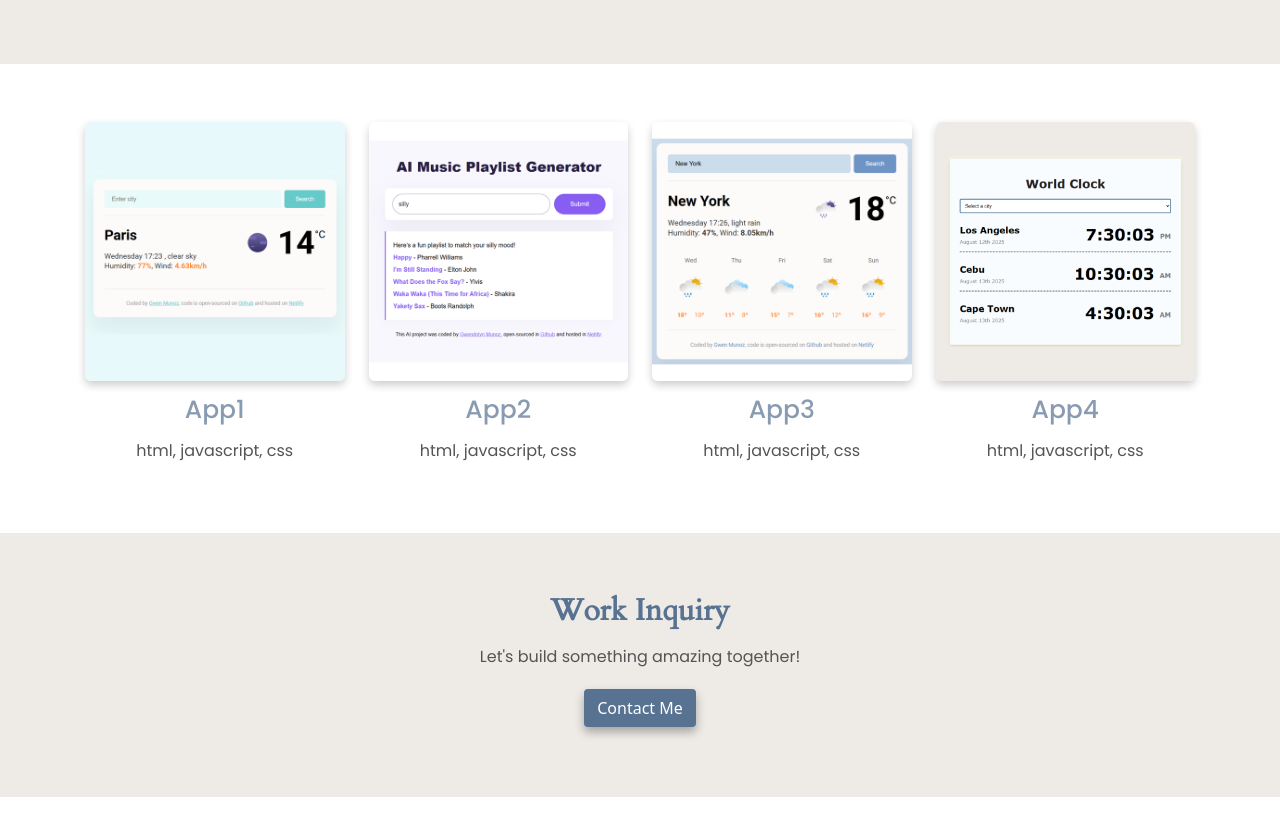
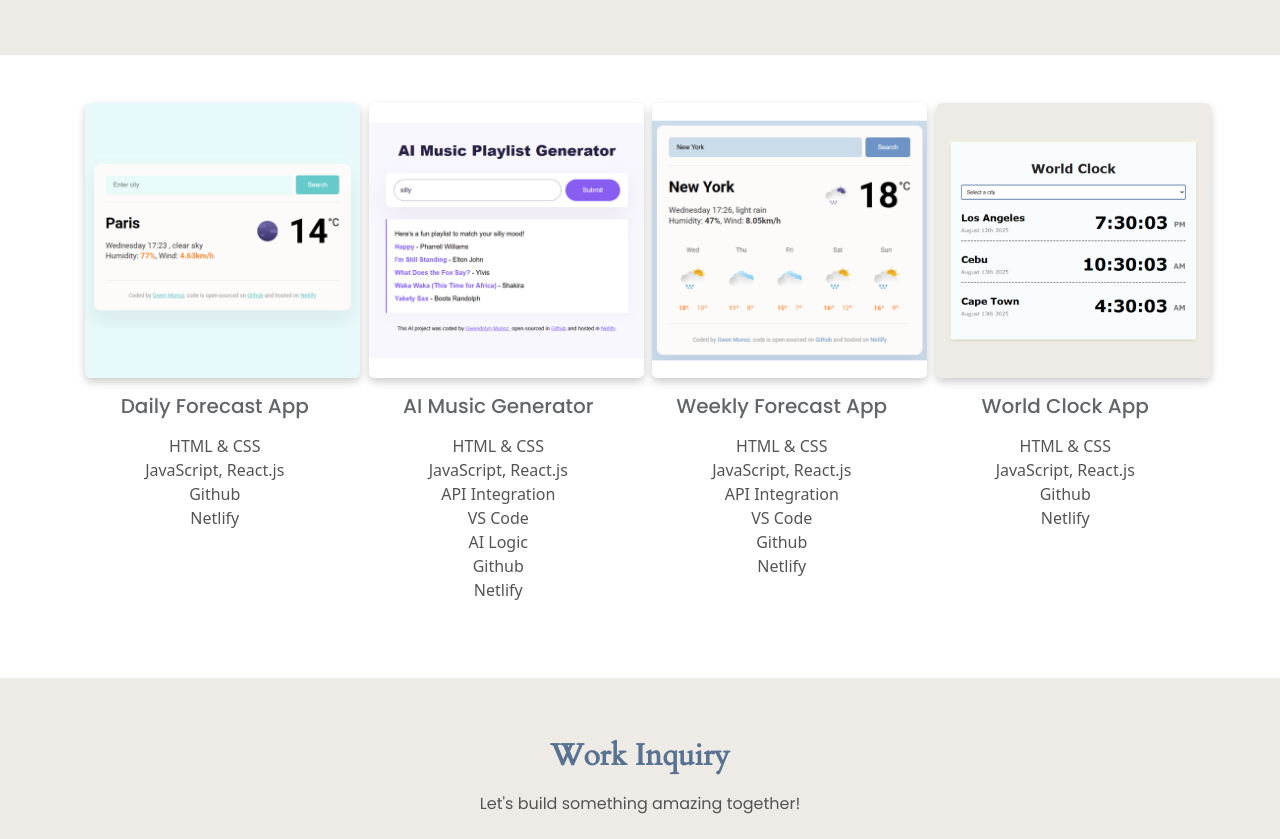
Before and after one commit to GwenCodes/portfolio-shecode-gwen, a website: page work.html in a window 1280 px wide. Shown: the part 410-1249 px from the top of the page. Drawn offline with nearby package versions, Linux system fonts and the light colour scheme.

Commit message:
Revised footer layout, added links

```diff
--- a/portfolio.css
+++ b/portfolio.css
@@ -40,12 +40,6 @@ h2 {
   text-align: center;
 }
 
-h2 a {
-  color: var(--primary-color);
-  text-decoration: none;
-  transition: all 100ms ease-in-out;
-}
-
 h3 {
   font-family: var(--body-font);
   font-size: 18px;
@@ -60,21 +54,58 @@ p {
   font-size: 16px;
   line-height: 1.5;
   margin: 10px 0;
+  margin-left: 60px;
   color: #545454;
+}
+ul {
+  padding-left: 0;
+  margin-left: auto;
+  margin-right: auto;
+  max-width: 200px;
+}
+/* Default: Large screens */
+ul li {
+  list-style-type: none;
+  color: #545454;
+  text-align: center;
+  font-size: 16px;
+}
+
+/* Medium screens: tablets */
+@media (max-width: 992px) {
+  ul li {
+    text-align: center;
+    font-size: 15px;
+  }
+}
+
+/* Small screens: phones */
+@media (max-width: 768px) {
+  ul li {
+    text-align: center;
+    font-size: 14px;
+  }
 }
 
 /* ==========================================================================
    Navigation
    ========================================================================== */
+
 nav {
-  padding: 20px 0;
-  margin-bottom: 0;
+  display: flex;
+  justify-content: space-between;
+  align-items: center;
+  margin-right: 100px;
+  padding: 0 20px;
 }
 
 nav ul {
-  margin-bottom: 0 !important;
+  display: flex;
+  gap: 20px; /* spacing between list items */
+  list-style-type: none;
+  margin: 0;
+  padding: 20px;
 }
-
 nav li {
   display: inline;
   list-style: none;
@@ -180,9 +211,9 @@ nav li a:hover {
   gap: 2rem;
   align-items: center;
   max-width: 1000px;
-  margin: 10px auto;
-  padding: 20px;
+  margin: 0 auto;
 }
+
 @media (max-width: 768px) {
   .profile-grid {
     grid-template-columns: 1fr;
@@ -206,10 +237,22 @@ nav li a:hover {
   max-width: 100%;
   height: auto;
 }
+
 .block img {
-  max-width: 100%;
+  max-width: 275px;
   height: auto;
   display: block;
+  margin: 0 auto;
+}
+.block a {
+  color: rgb(33, 37, 41);
+  font-family: var(--body-font);
+  font-size: 20px;
+  text-decoration: none;
+  transition: all 100ms ease-in-out;
+}
+.block a:hover {
+  color: var(--active-button-color);
 }
 
 .shadow-img {
@@ -271,6 +314,10 @@ footer .contact-box {
   justify-content: center;
   text-align: center;
 }
+footer p {
+  margin: 0;
+  padding: 10px;
+}
 footer h4 {
   font-family: var(--heading-font);
   color: var(--primary-color);
@@ -281,7 +328,7 @@ footer .social-links a {
   font-size: 20px;
   margin: 0 20px;
   color: var(--primary-color);
-  background-color: var(--secondary-color);
+  background-color: white;
   padding: 10px 14px;
   border-radius: 50%;
 }
@@ -329,7 +376,8 @@ footer .social-links a:hover {
 
   /* Navigation */
   nav {
-    padding: 8px 0;
+    padding: 0 20px;
+    margin-right: 30px;
   }
 
   nav ul {
@@ -379,11 +427,6 @@ footer .social-links a:hover {
     flex-direction: column;
     padding: 10px;
     margin: 0 auto;
-  }
-
-  .project-image img {
-    max-width: 100%;
-    height: auto;
   }
 
   /* Buttons */
--- a/work.html
+++ b/work.html
@@ -57,9 +57,21 @@
             alt="project-image"
             class="project-image img-fluid rounded center-align shadow-img" />
           <h2 class="app-heading mb-1 mt-2 text-center">
-            <a href="">App1</a>
+            <a
+              href="https://gm-weather-app-project.netlify.app/"
+              target="_blank"
+              rel="noopener"
+              >Daily Forecast App</a
+            >
           </h2>
-          <p class="text-center">html, javascript, css</p>
+          <p>
+            <ul>
+              <li>HTML & CSS</li>
+              <li>JavaScript, React.js</li>
+              <li>Github</li>
+              <li>Netlify</li>
+            </ul>
+          </p>
         </div>
         <div class="col-md-3">
           <img
@@ -67,9 +79,24 @@
             alt="project-image"
             class="project-image img-fluid rounded center-align shadow-img" />
           <h2 class="app-heading mb-1 mt-2 text-center">
-            <a href="">App2</a>
+            <a
+              href="https://mood-playlist-ai-project.netlify.app/"
+              target="_blank"
+              rel="noopener"
+              >AI Music Generator</a
+            >
           </h2>
-          <p class="text-center">html, javascript, css</p>
+          <p>
+            <ul>
+              <li>HTML & CSS</li>
+              <li>JavaScript, React.js</li>
+              <li>API Integration</li>
+              <li>VS Code</li>
+              <li>AI Logic</li>
+              <li>Github</li>
+              <li>Netlify</li>
+            </ul>
+          </p>
         </div>
         <div class="col-md-3">
           <img
@@ -77,9 +104,23 @@
             alt="project-image"
             class="project-image img-fluid rounded center-align shadow-img" />
           <h2 class="app-heading mb-1 mt-2 text-center">
-            <a href="">App3</a>
+            <a
+              href="https://gm-weekly-weather-forecast.netlify.app/"
+              target="_blank"
+              rel="noopener"
+              >Weekly Forecast App</a
+            >
           </h2>
-          <p class="text-center">html, javascript, css</p>
+          <p>
+            <ul>
+              <li>HTML & CSS</li>
+              <li>JavaScript, React.js</li>
+              <li>API Integration</li>
+              <li>VS Code</li>
+              <li>Github</li>
+              <li>Netlify</li>
+            </ul>
+          </p>
         </div>
         <div class="col-md-3">
           <img
@@ -87,9 +128,21 @@
             alt="project-image"
             class="project-image img-fluid rounded center-align shadow-img" />
           <h2 class="app-heading mb-1 mt-2 text-center">
-            <a href="">App4</a>
+            <a
+              href="https://world-clock-gmunoz.netlify.app/"
+              target="_blank"
+              rel="noopener"
+              >World Clock App</a
+            >
           </h2>
-          <p class="text-center">html, javascript, css</p>
+          <p>
+            <ul>
+              <li>HTML & CSS</li>
+              <li>JavaScript, React.js</li>
+              <li>Github</li>
+              <li>Netlify</li>
+            </ul>
+          </p>
         </div>
       </div>
     </div>
@@ -97,23 +150,20 @@
   <footer>
     <div class="contact-box d-flex justify-content-between align-items-center">
       <div>
-        <h4 class="mb-3 fw-bold">Work Inquiry</h4>
+        <h4 class="fw-bold">Work Inquiry</h4>
         <p>Let's build something amazing together!</p>
       </div>
-      <div>
-        <a href="/contact.html" class="btn btn-branding" title="Contact Gwen"
-          >Contact Me</a
-        >
+      <div class="social-links d-flex justify-content-center mt-4 mb-4">
+        <a href="https://github.com/GwenCodes" target="_blank" rel="noopener">
+          <i class="fa-brands fa-github" title="Github"></i
+        ></a>
+        <a
+          href="www.linkedin.com/in/gwendolyn-munoz"
+          target="_blank"
+          rel="noopener">
+          <i class="fa-brands fa-linkedin" title="LinkedIn"></i
+        ></a>
       </div>
-    </div>
-    <div class="social-links d-flex justify-content-center mt-5 mb-5">
-      <a href="Instagram">
-        <i class="fa-brands fa-instagram" title="Instagram"></i
-      ></a>
-      <a href="Github"> <i class="fa-brands fa-github" title="Github"></i></a>
-      <a href="Linkedin">
-        <i class="fa-brands fa-linkedin" title="LinkedIn"></i
-      ></a>
     </div>
   </footer>
 </html>
```
Also changed, not shown: about.html (+12 -15 lines), index.html (+10 -13 lines), images/Latest.png (deleted), images/playlist-app.png (deleted).
